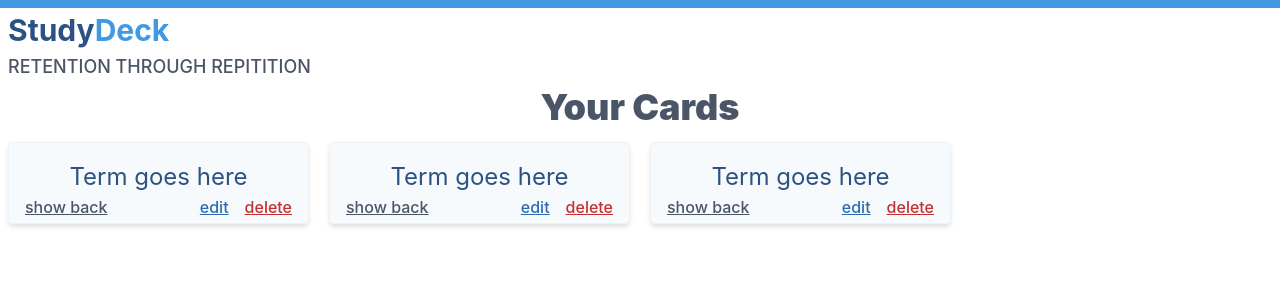
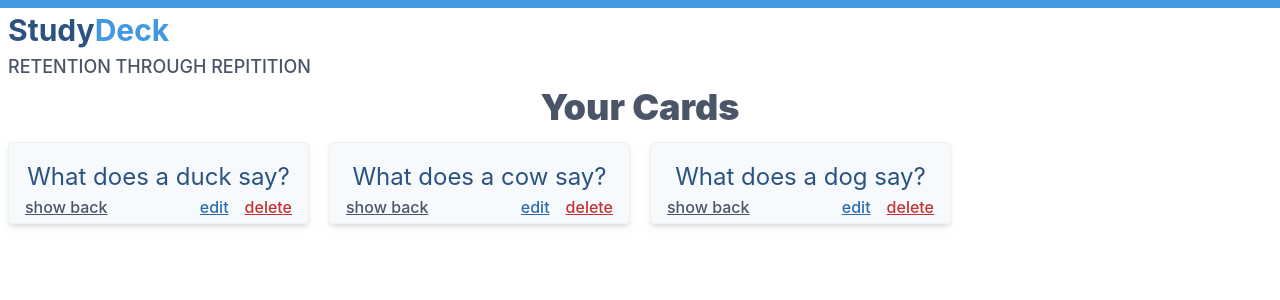
Before and after one commit to conorkenahan/studydeck, a React (Create React App) app: page / in a window 1280 px wide. Shown: the top 300 px of the page. Built offline with nearby package versions, Linux system fonts and the light colour scheme.

Commit message:
added test

```diff
--- a/src/App.js
+++ b/src/App.js
@@ -12,9 +12,9 @@ function App() {
       <main>
         <h3>Your Cards</h3>
         <div className="gridContainer">
-          <CardPreview />
-          <CardPreview />
-          <CardPreview />
+          <CardPreview definition="quack" term="What does a duck say?"/>
+          <CardPreview definition="moo" term="What does a cow say?"/>
+          <CardPreview definition="woof" term="What does a dog say?"/>
         </div>
       </main>
     </div>
--- a/src/components/CardPreview.js
+++ b/src/components/CardPreview.js
@@ -1,14 +1,19 @@
-import React from 'react';
+import React, { useState} from 'react';
 
-export default function CardPreview() {
+export default function CardPreview(props) {
+    const [isFront, setIsFront] = useState(true);
+    function handleCardFlip() {
+        setIsFront(current  => !current)
+    }
+
     return (
-        <div className="tile">
-            <h4 className="cardTerm">Term goes here</h4>
+        <div className={`tile ${isFront ? '' : 'back'}`}>
+            <h4 className="cardTerm">{isFront ? props.term : props.definition}</h4>
             <div className="cardButtons">
-                <button type="button" className="tertiary">show back</button>
+                <button type="button" className="tertiary" onClick={handleCardFlip}>show back</button>
                 <div>
-                <button type="button" className="secondary">edit</button>
-                <button type="button" className="secondary danger">delete</button>
+                    <button type="button" className="secondary">edit</button>
+                    <button type="button" className="secondary danger">delete</button>
                 </div>
             </div>
         </div>
```
Also changed, not shown: 1 other file (tests, documents, lock files or other folders).
